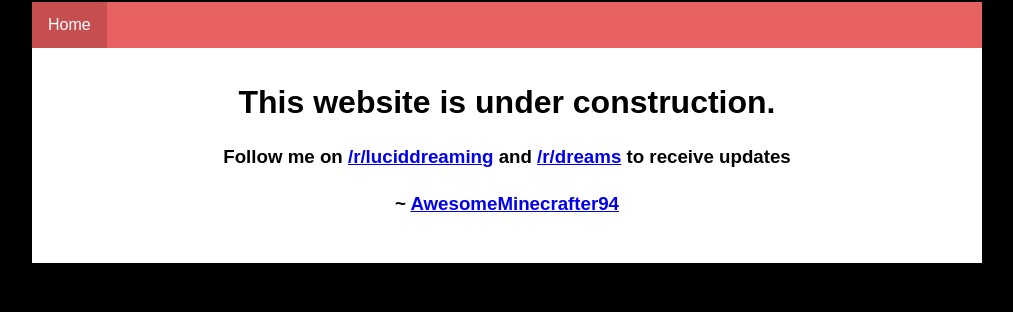
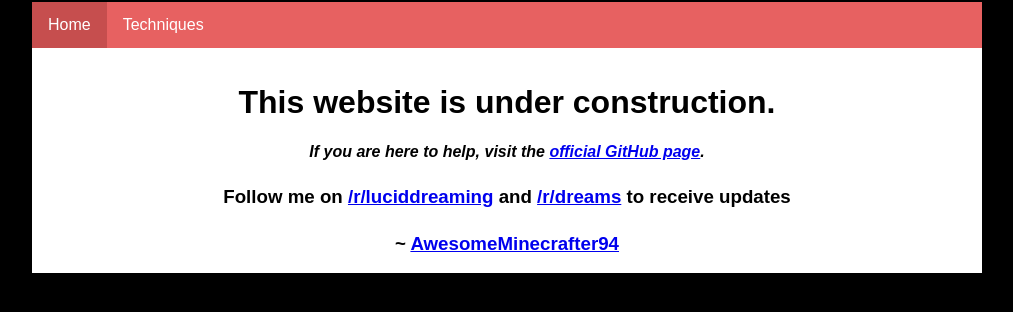
Before and after one commit to AwesomeMinecrafter94/LucidPlus.github.io, a plain HTML site: page index.html in a window 1280 px wide. Shown: the part 102-414 px from the top of the page, without its empty margins (133-1146 px from the left). Drawn offline with Linux system fonts and the light colour scheme.

Commit message:
made improvements
I have made a detour to the Official GitHub Page. Also, made container
bigger to fit text.

```diff
--- a/css/style.css
+++ b/css/style.css
@@ -23,6 +23,7 @@
 
 h1 {
 	padding-top: 15px;
+	padding-bottom: 0px;
 }
 
 .logo {
@@ -39,7 +40,7 @@
 }
 .container {
 	width: 950px;
-	height: 315px;
+	height: 325px;
 	margin: auto;
 	margin-top: 50px;
 	background-color: white;
--- a/index.html
+++ b/index.html
@@ -14,9 +14,11 @@
   <nav>
   	<ul class="navigation">
   		<li><a href="index.html" class="active">Home</a></li>
+      <li><a>Techniques</a></li>
   	</ul>
   </nav>
   <h1> This website is under construction.</h1>
+  <em><h4>If you are here to help, visit the <a href="https://github.com/AwesomeMinecrafter94/LucidPlus.github.io/">official GitHub page</a>.</h4></em>
   <h3>Follow me on <a href="https://reddit.com/r/luciddreaming" target="_blank">/r/luciddreaming</a> and <a href="https://reddit/r/dreams" target="_blank">/r/dreams</a> to receive updates </h3>
   <h3>~ <a href="https://reddit.com/u/awesomeminecrafter94" target="_blank">AwesomeMinecrafter94</a></h3>
 
```
